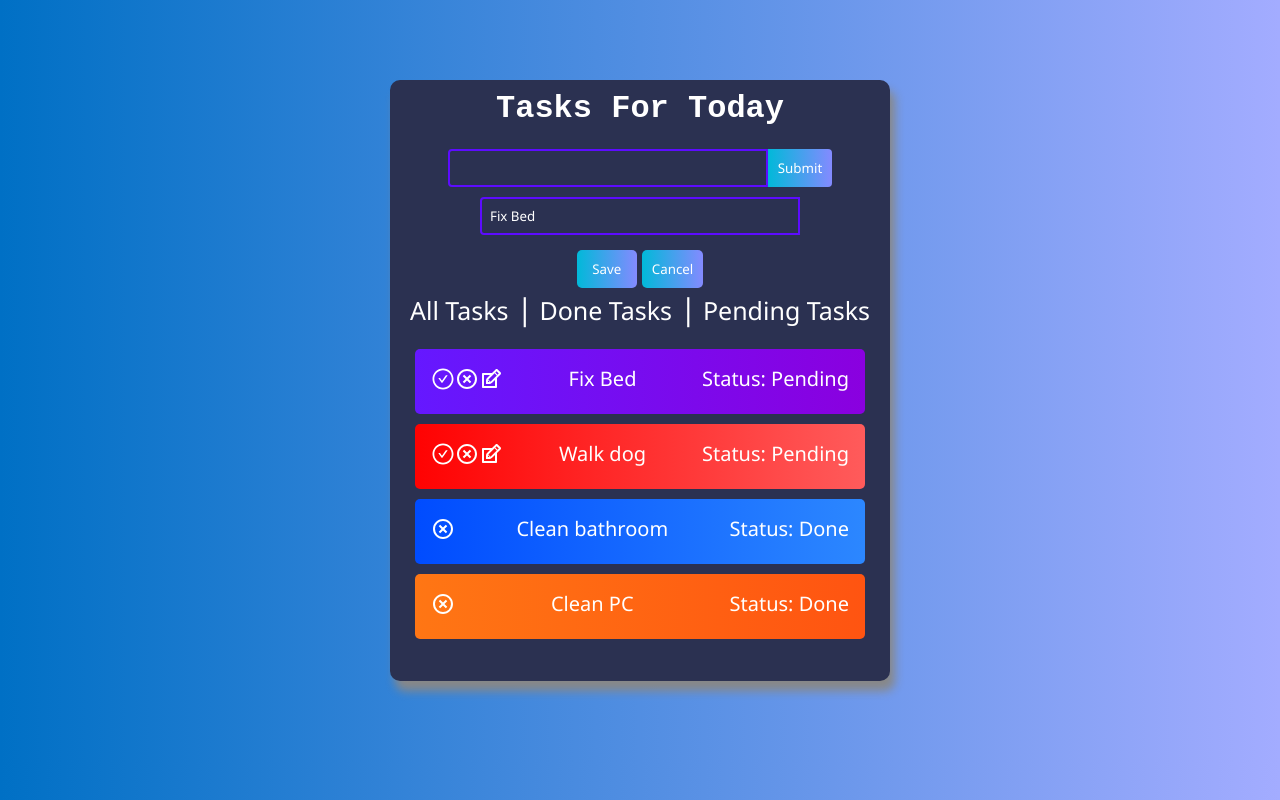
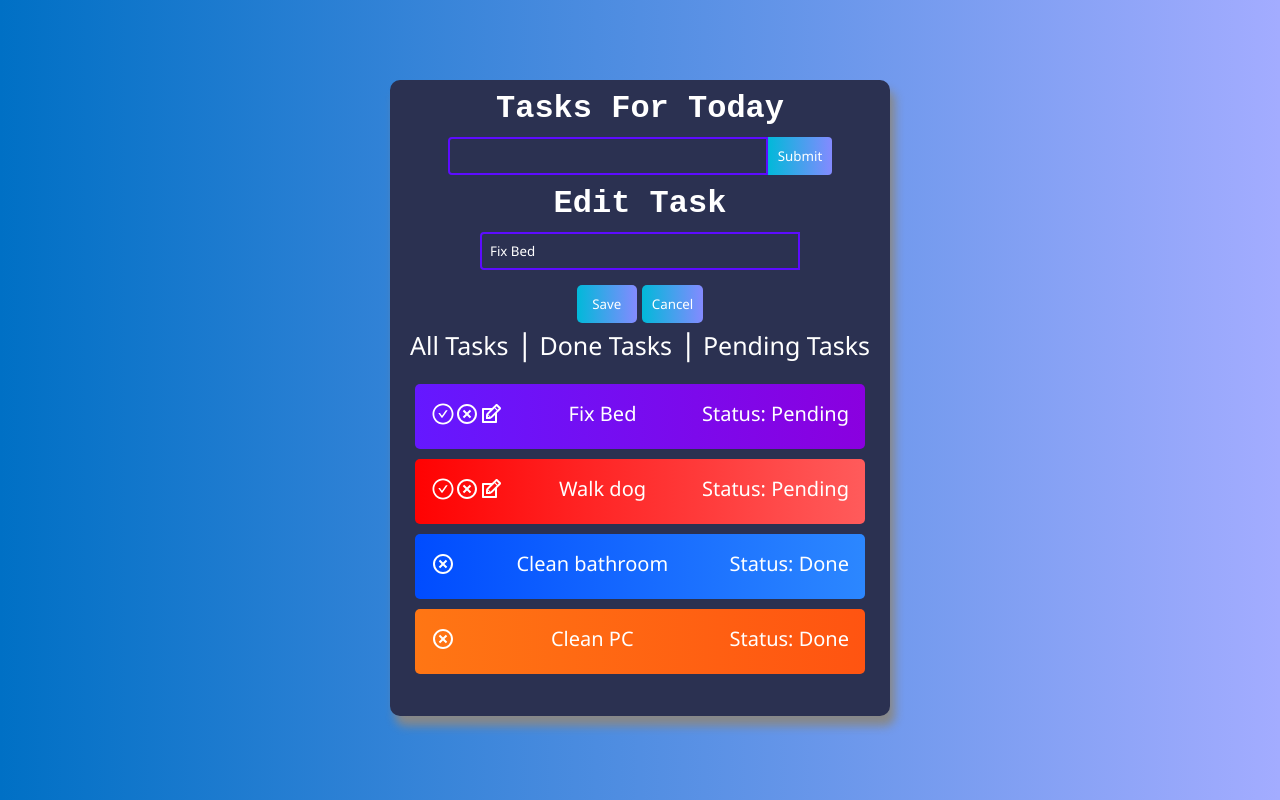
Before and after one commit to Caspian3119/github-project3, a React (Create React App) app in the folder todo-app/: page / in a window 1280 px wide. Both pictures are taken after a click on the icon 491 px from the left and 288 px from the top of the page. Built offline with nearby package versions, Linux system fonts and the light colour scheme.

Commit message:
add comments and update functionality

```diff
--- a/todo-app/public/index.html
+++ b/todo-app/public/index.html
@@ -24,7 +24,7 @@
       work correctly both with client-side routing and a non-root public URL.
       Learn how to configure a non-root public URL by running `npm run build`.
     -->
-    <title>React App</title>
+    <title>Todo App</title>
   </head>
   <body>
     <noscript>You need to enable JavaScript to run this app.</noscript>
--- a/todo-app/src/App.css
+++ b/todo-app/src/App.css
@@ -10,6 +10,7 @@
   font-size: 2rem;
   color: #fff;
   font-weight: bold;
+  padding-bottom: 10px;
 }
 
 body{
@@ -167,6 +168,14 @@ nav{
   justify-content: right;
 }
 
+.edit-task{
+  font-family:'Courier New', Courier, monospace;
+  font-size: 2rem;
+  color: #fff;
+  font-weight: bold;
+  padding-bottom: 10px;
+}
+
 @media screen and (max-width: 321px){
   .App{
     width:90%;
--- a/todo-app/src/App.js
+++ b/todo-app/src/App.js
@@ -41,6 +41,7 @@ const App = () => {
     status: "Pending"
   });
 
+  //Function for checking/completing the tasks
   const completeTaskHandler = (id) => {
     let newState = [...tasks];
     const index = newState.findIndex((task) => task.id === id);
@@ -48,6 +49,7 @@ const App = () => {
     setTasks(newState);
   };
 
+  //Edit button function
   const handleEditClick = (id) => {
     const indexOfItem = tasks.findIndex((task) => task.id === id);
     const editTask = tasks[indexOfItem];
@@ -56,15 +58,18 @@ const App = () => {
     setEditTask(editTask);
   };
 
+  //Delete button function
   const handleDeleteClick = (id) => {
     const newTask = tasks.filter((task) => task.id !== id);
     setTasks(newTask);
   };
 
+  //Cancel button function
   const cancelEditTask = () => {
     setEditForm(false);
   };
 
+  //Function for editing the current task selected
   const editCurrTask = (editedTask) => {
     const indexOfItem = tasks.findIndex((task) => task.id === editedTask.id);
     const newTask = [...tasks]
@@ -73,12 +78,13 @@ const App = () => {
     setEditForm(false)
   };
 
+  //Function for adding a new task
   const addTask = (addTask) => {
     const newTasks = {
       id: uuidv4(),
       ...addTask,
     };
-    const checkDup = tasks.filter((task) => task.name.toLowerCase().trim() === newTasks.name.toLowerCase().trim().replace(/[^\w\s]/gi, ""))
+    const checkDup = tasks.filter((task) => task.name.toLowerCase().trim().replace(/[^\w\s]/gi, "") === newTasks.name.toLowerCase().trim().replace(/[^\w\s]/gi, ""))
     if(checkDup.length <= 0 && newTask.name !== ""){
       if(newTasks.name === ""){
         alert("Please Input a Task")
@@ -92,15 +98,24 @@ const App = () => {
     else{
       alert("Task is already existing")
     }
-    console.log(newTasks.name)
   };
 
   return (
     <div className="App">
       <p className="title">Tasks For Today</p>
-      <br />
-      {addTask ? <AddTask submit={addTask}/> : ""}
-      {editForm ? <EditTask submit={editCurrTask} cancel={cancelEditTask} {...editTask} /> : ""}
+
+      {
+         addTask ?
+         <AddTask submit={ addTask } /> :
+         ""
+      }
+
+      {
+        editForm ?
+        <EditTask submit={editCurrTask} cancel={cancelEditTask} {...editTask} /> :
+        ""
+      }
+
       <nav>
         <Link to="" className="nav-link">All Tasks</Link> |
         <Link to="Done" className="nav-link"> Done Tasks</Link> |
--- a/todo-app/src/components/EditTask.js
+++ b/todo-app/src/components/EditTask.js
@@ -38,10 +38,10 @@ const EditItemForm = ({submit, id, cancel, name}) => {
   };
 
   return (
-    <div className= "form">
+    <div className= "edit-form">
         <form>
-          <input className = "add-input"name="name" type="text" value={valueName} onChange={onChange} />
-          <br />
+          <p className = "edit-task">Edit Task</p>
+          <input className = "add-input" name="name" type="text" value={valueName} onChange={onChange} />
           <div className="formButtons">
             <button className="button-save" onClick={onEditTask}>Save</button>
             <button className="button-cancel" onClick={onCancelEdit}>Cancel</button>
```
Also changed, not shown: todo-app/src/components/DoneTask.js (deleted, +0 -13 lines), todo-app/src/components/PendingTask.js (deleted, +0 -13 lines).
